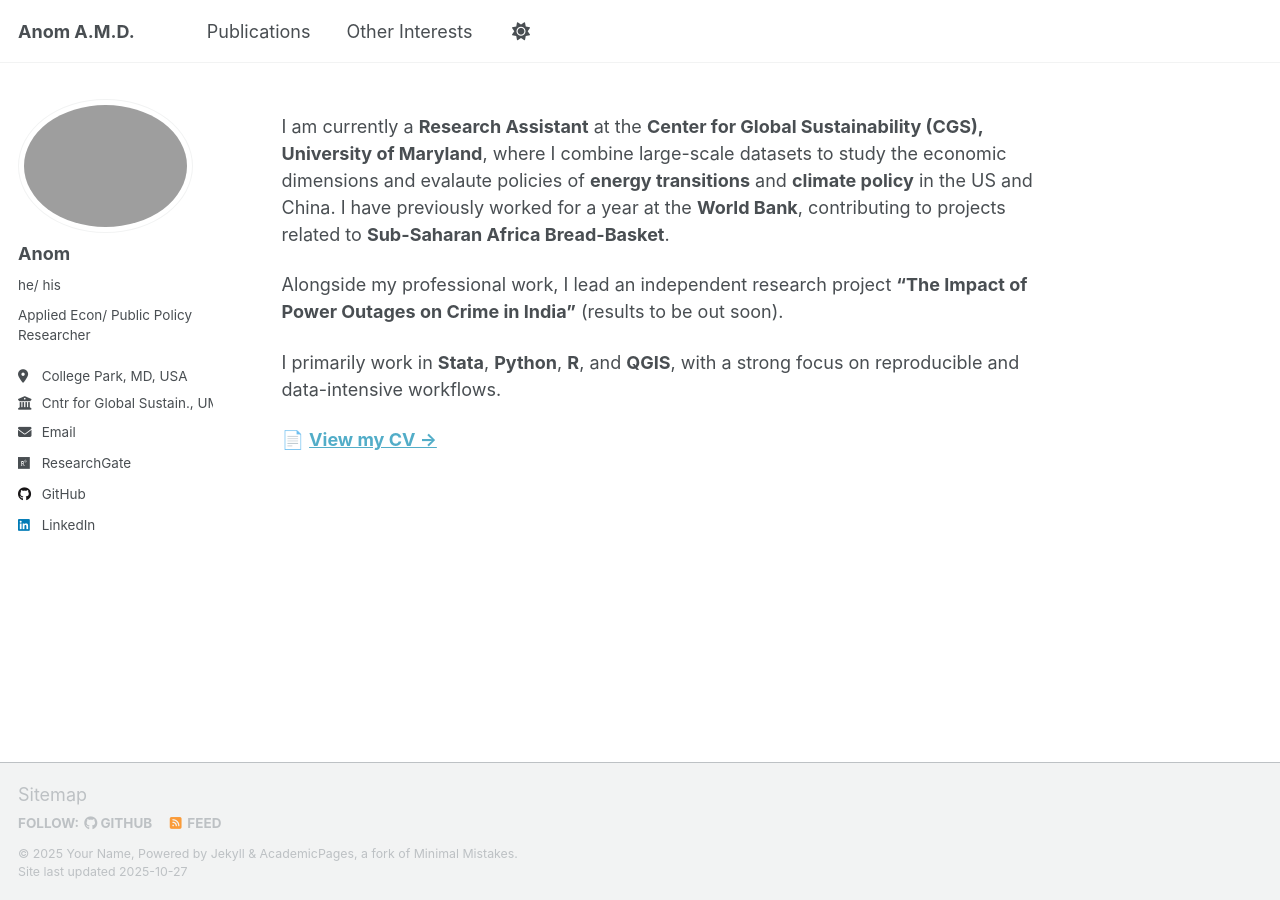
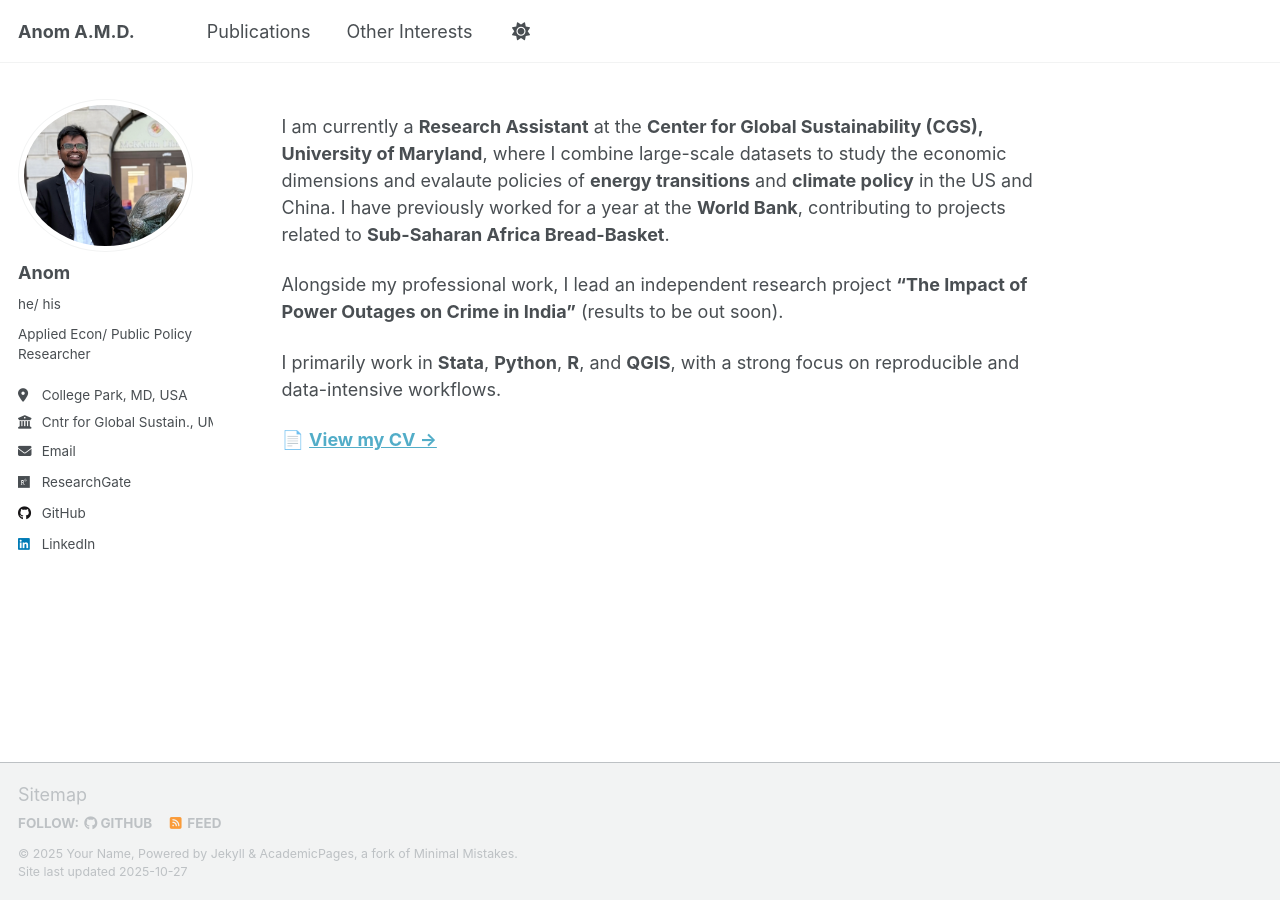
Before and after one commit to anomdule/anomdule.github.io, a Jekyll site: the page built from _pages/about.md, in a window 1280 px wide. Built offline with Jekyll 4.4.1, drawn with Linux system fonts in a browser that asks for light colours; a script that is not in the unit is left out.

Commit message:
Update _config.yml

```diff
--- a/_config.yml
+++ b/_config.yml
@@ -23,7 +23,7 @@ repository               : "anomdule/anomdule.github.io"
 #               Additional customization can be done by editing /_includes/author-profile.html
 author:
   # Biographic information
-  avatar           : "anom_dp.png"
+  avatar           : "anom_dp_2.png"
   name             : "Anom"
   pronouns         : "he/ his"
   bio              : "Applied Econ/ Public Policy Researcher"
```
